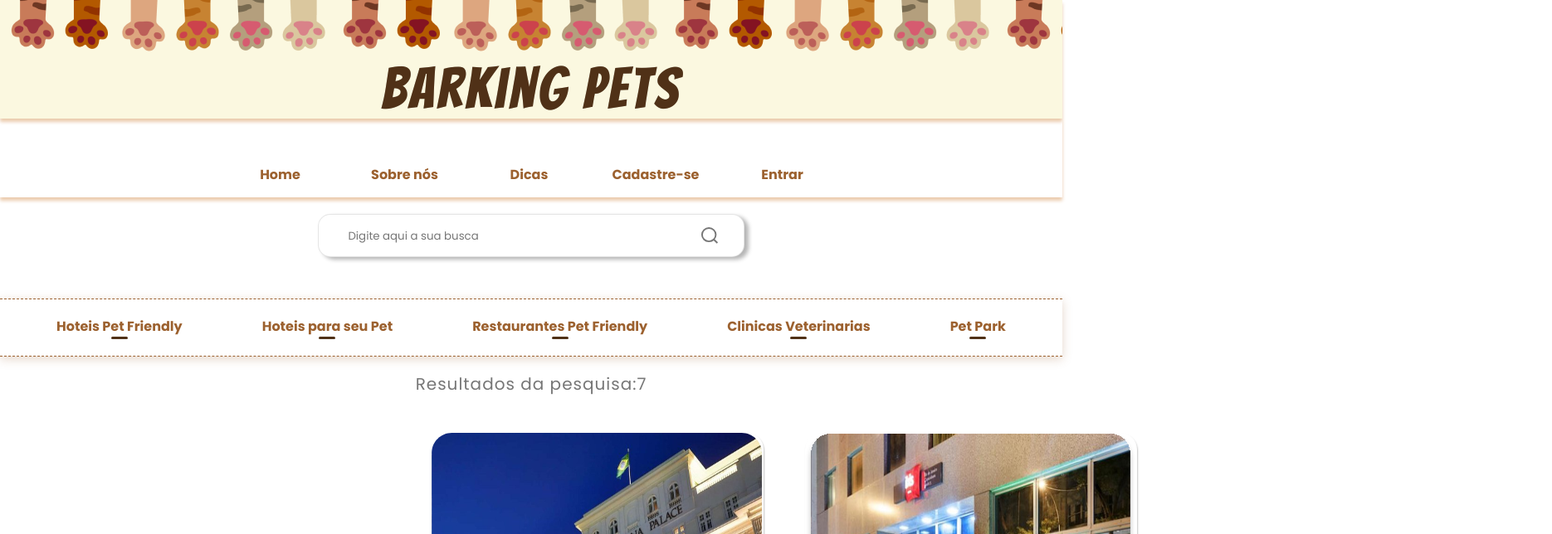
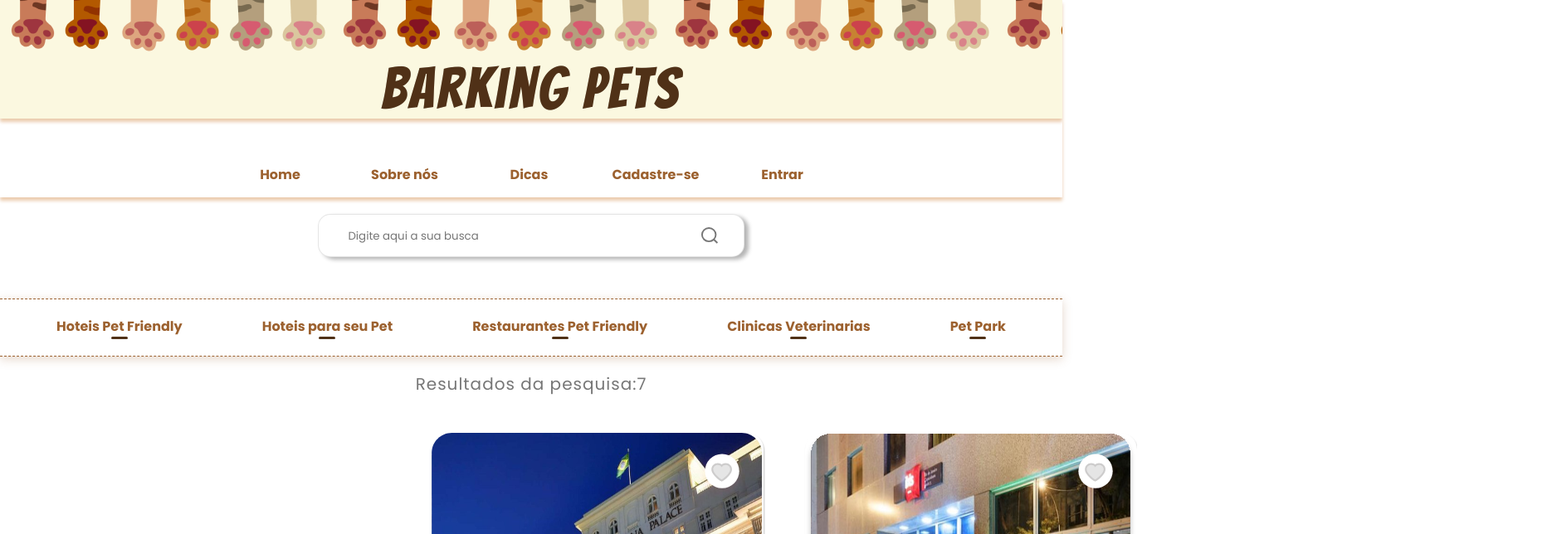
Before and after one commit to estartandodevs-course/barking-pets, a React (Create React App) app: page /resultado_busca in a window 1280 px wide. Shown: the top 644 px of the page at 83% size, 1870 px wide, since content can reach past the window. Built offline with nearby package versions, Linux system fonts and the light colour scheme.

Commit message:
Corrigido a estilização do componente de favorite

```diff
--- a/src/components/Favorite/styles.scss
+++ b/src/components/Favorite/styles.scss
@@ -4,6 +4,6 @@
   position: absolute;
   cursor: pointer;
   height: 60px;
-  left: 840px;
-  top: 540px;
+  right: 20px;
+  top: 20px;
 }
```
